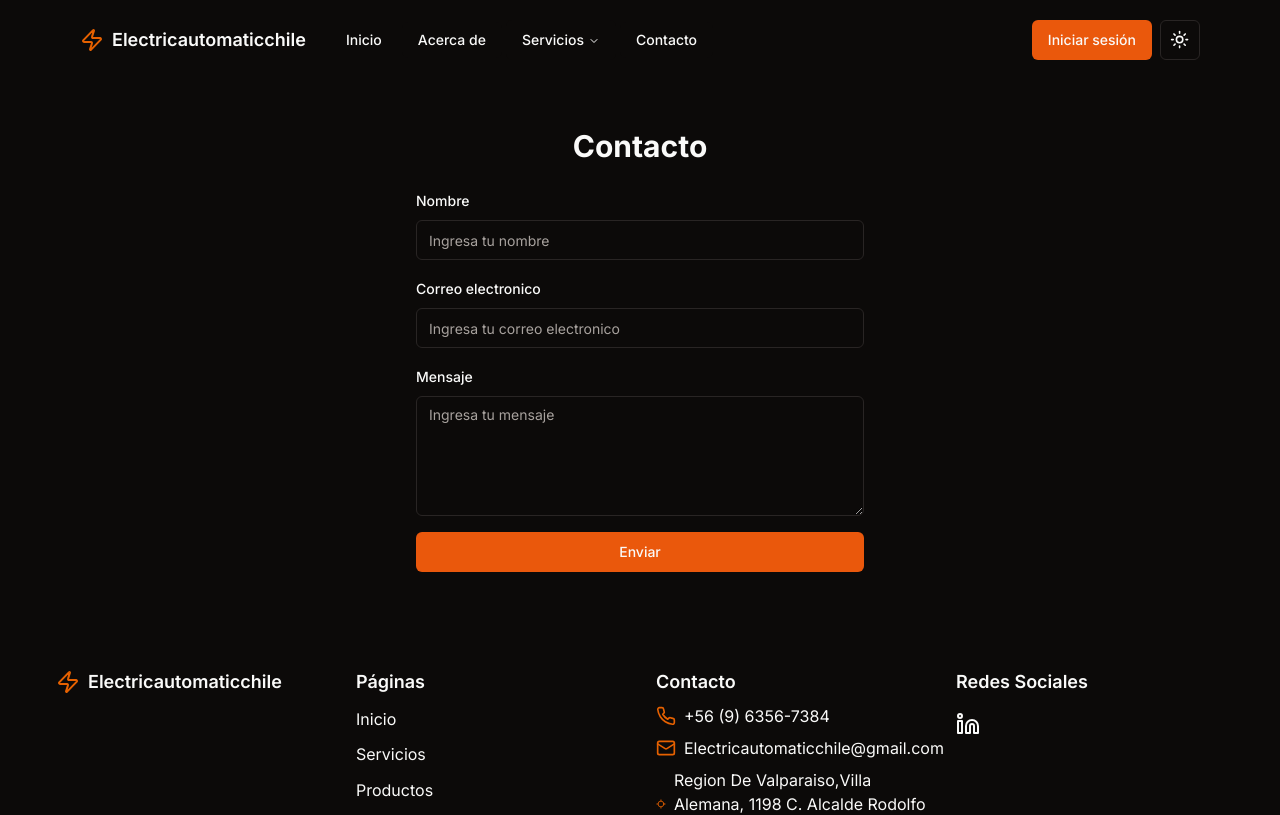
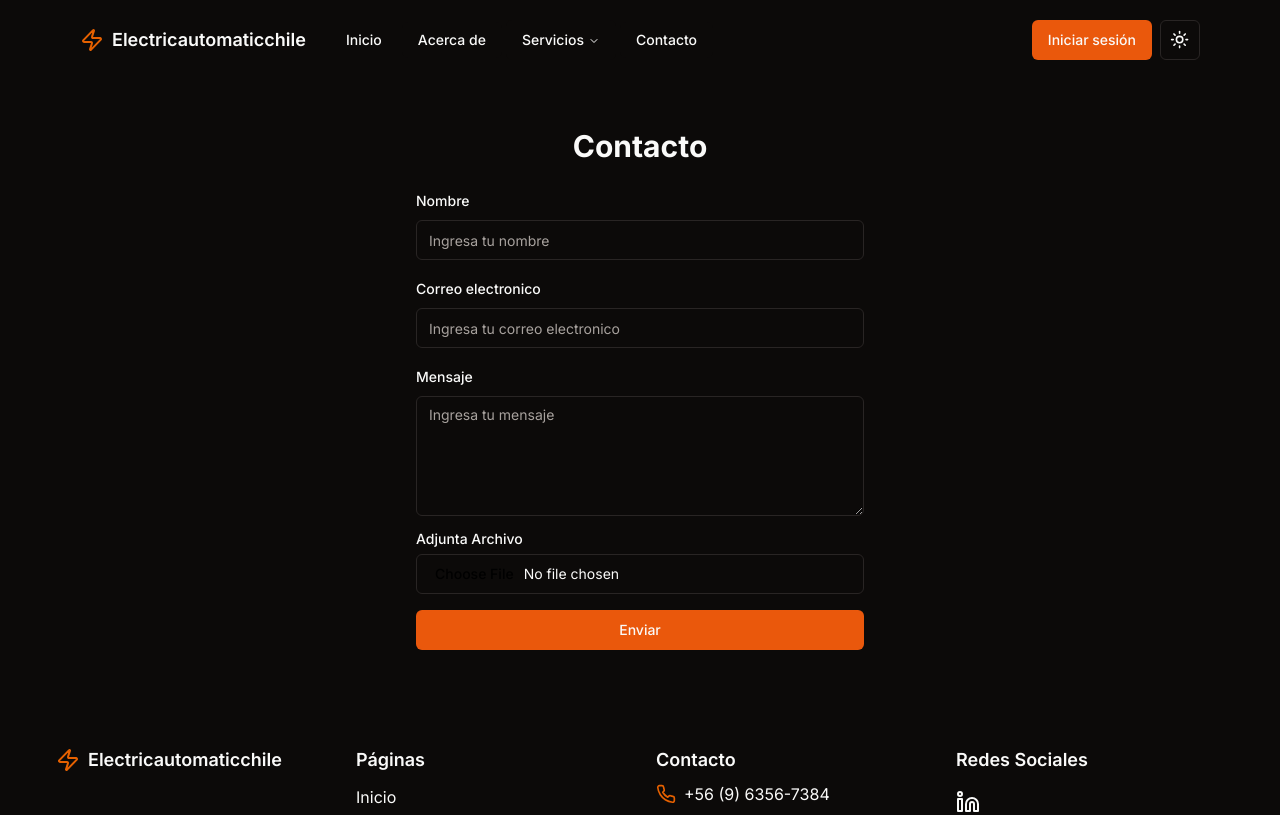
Before and after one commit to electricautomaticchile/electricautomaticchile, a Next.js app: page /formulario in a window 1280 px wide. Shown: the top 815 px of the page. Built offline with nearby package versions, Linux system fonts and the light colour scheme.

Commit message:
se agrego adjuntar archivos

```diff
--- a/app/formulario/page.tsx
+++ b/app/formulario/page.tsx
@@ -23,6 +23,10 @@ export default function Component() {
           <Label htmlFor="message">Mensaje</Label>
           <Textarea id="message" placeholder="Ingresa tu mensaje" className="min-h-[120px]" />
         </div>
+        <div className="grid gap-2">
+          <Label htmlFor="fileInput">Adjunta Archivo</Label>
+          <Input  id="fileInput" name="file"  type="file" />
+        </div>
         <Button type="submit" className="w-full">
           Enviar
         </Button>
```
